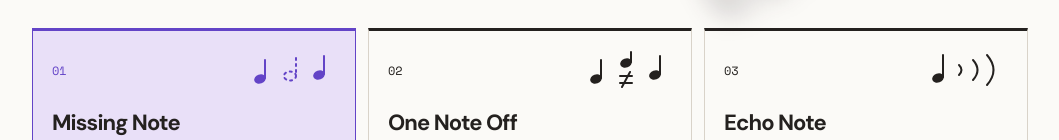
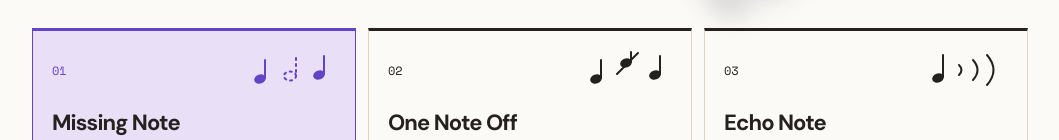
Before and after one commit to aholland-work/game-jam-one-note, a React (Vite) app: page / in a window 1280 px wide. Shown: the part 390-530 px from the top of the page, without its empty margins (110-1169 px from the left). Built offline with nearby package versions, Linux system fonts and the light colour scheme.

Commit message:
Slash the changed note in the One Note Off icon

```diff
--- a/src/components/ModeMark.tsx
+++ b/src/components/ModeMark.tsx
@@ -15,7 +15,7 @@ export function ModeMark({ mode }: { mode: GameMode }) {
         <ellipse cx="12" cy="29" rx="5" ry="3.5" fill="currentColor" transform="rotate(-20 12 29)" />
         <ellipse cx="42" cy="13" rx="5" ry="3.5" fill="currentColor" transform="rotate(-20 42 13)" />
         <ellipse cx="71" cy="25" rx="5" ry="3.5" fill="currentColor" transform="rotate(-20 71 25)" />
-        <path d="M17 28V10M47 12V2M76 24V6M36 26h12m-12 7h12m-10 4 8-15" />
+        <path d="M17 28V10M47 12V2M76 24V6M33 24 54 3" />
       </>}
       {mode === 'echo-note' && <>
         <ellipse cx="18" cy="28" rx="5" ry="3.5" fill="currentColor" transform="rotate(-20 18 28)" />
```
